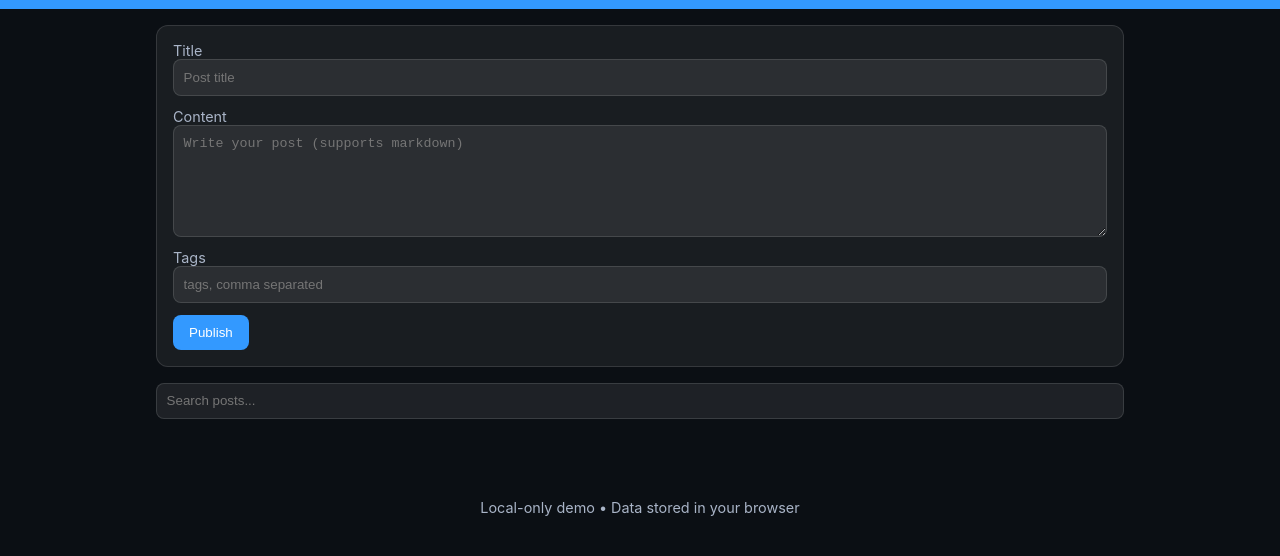
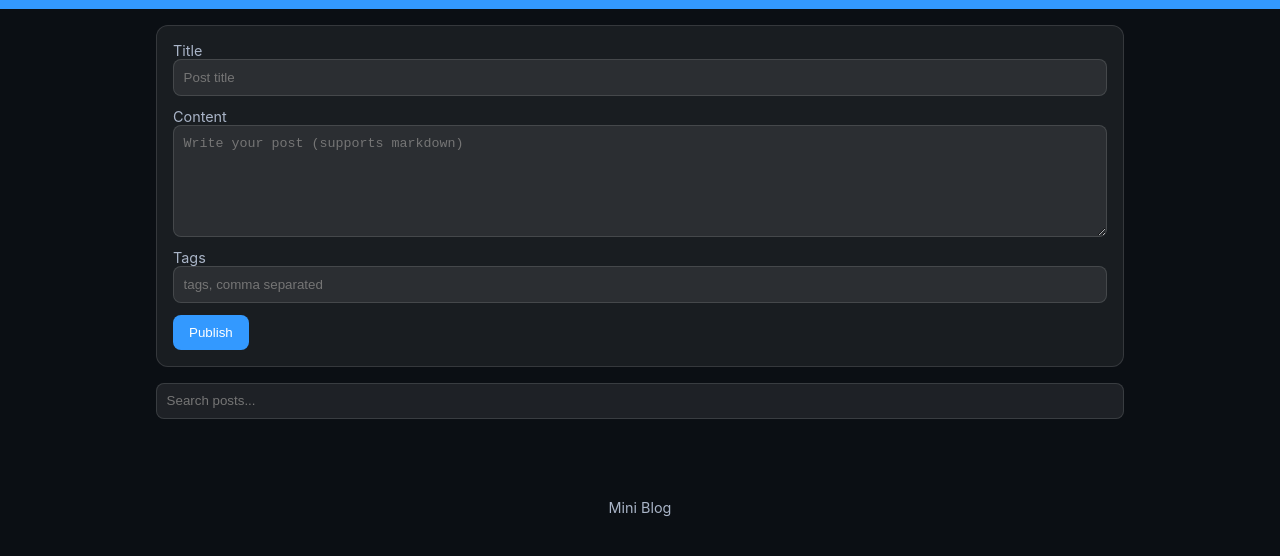
Before and after one commit to Madipadige-ManishKumar/Blog-Platform, a plain HTML site: page index.html in a window 1280 px wide. Shown: the part 98-654 px from the top of the page. Drawn offline with Linux system fonts and the light colour scheme.

Commit message:
Update index.html

```diff
--- a/index.html
+++ b/index.html
@@ -52,7 +52,7 @@
   </main>
 
   <footer class="site-footer">
-    <p>Local-only demo • Data stored in your browser</p>
+    <p>Mini Blog</p>
   </footer>
 
   <script src="script.js" defer></script>
```
